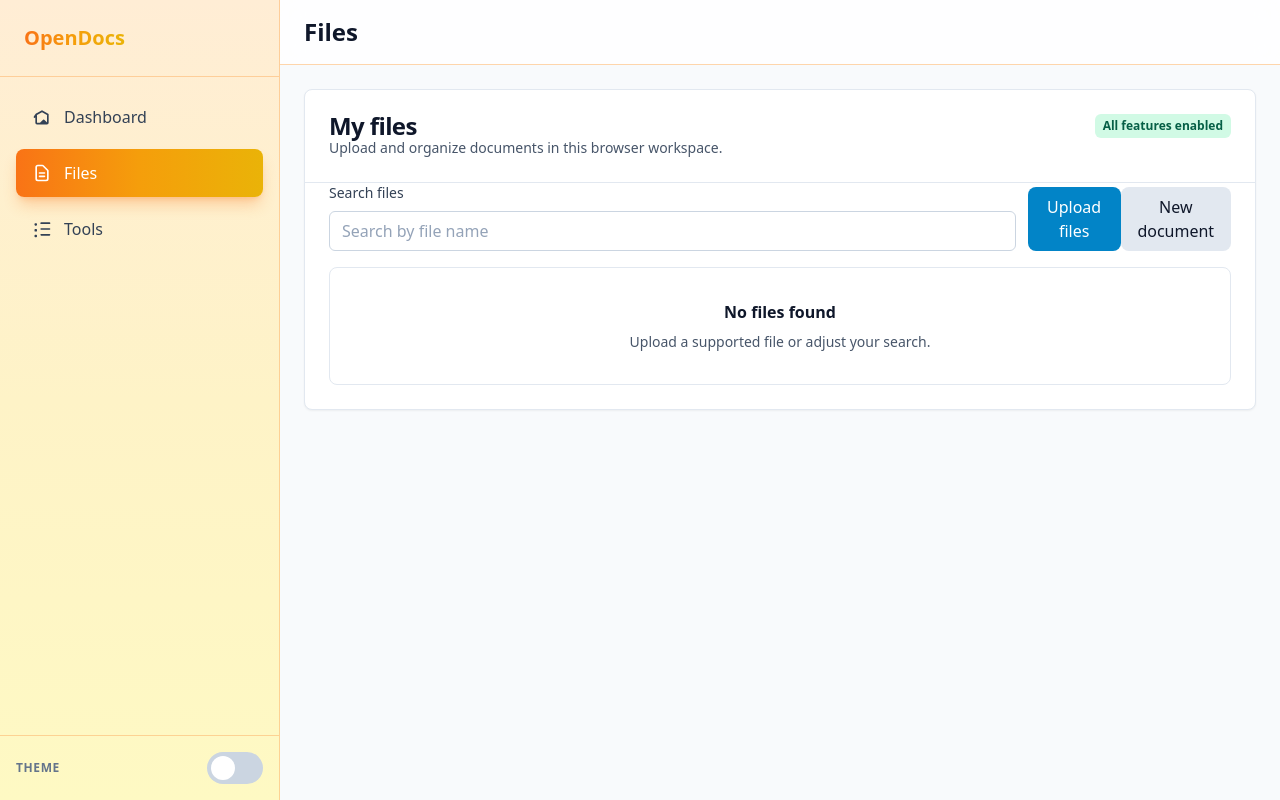
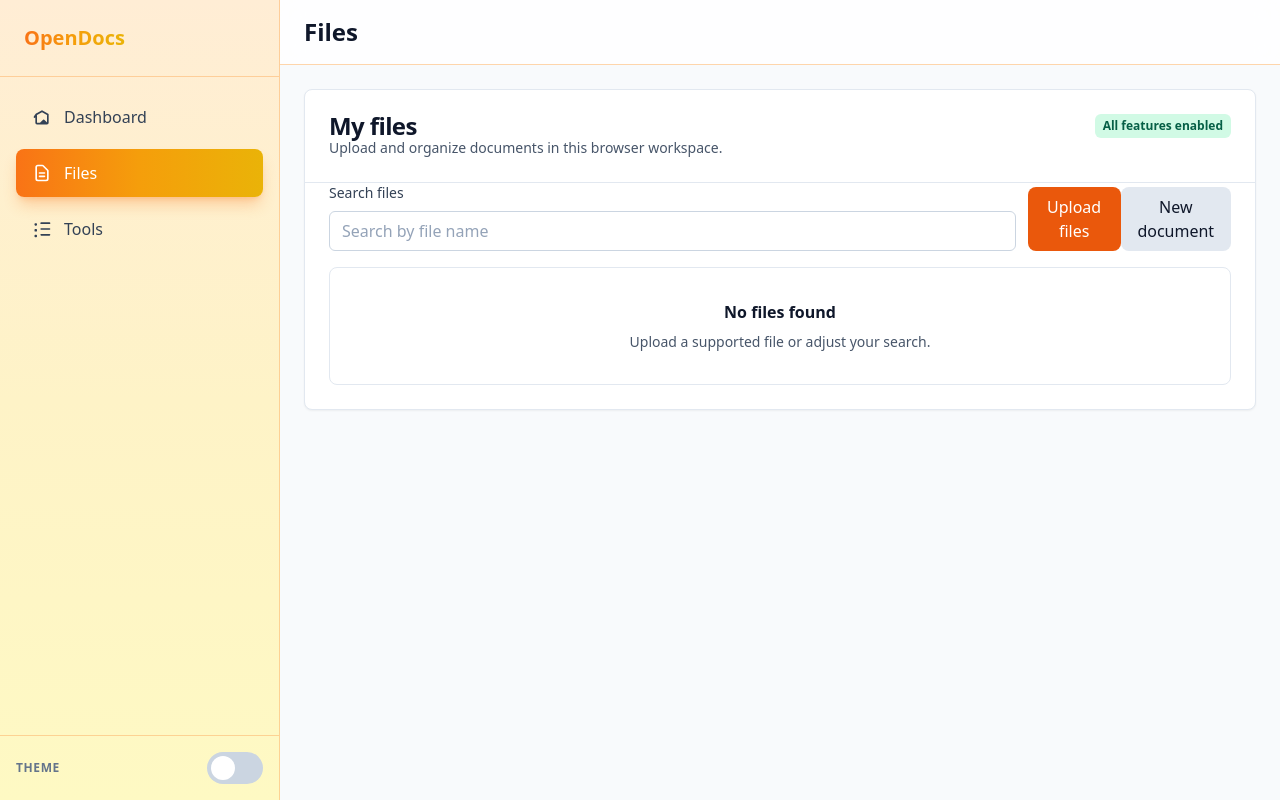
Before and after one commit to akash098p/OpenDocs-Studio, a React (Vite) app: page /files in a window 1280 px wide. Built offline with nearby package versions, Linux system fonts and the light colour scheme; the HTML template or start-up script is replaced by a standard one.

Commit message:
Updates primary button color scheme
Primary buttons now use orange styling in light mode while retaining the existing primary color in dark mode, improving visual consistency and contrast across themes.

```diff
--- a/src/components/ui/Button.tsx
+++ b/src/components/ui/Button.tsx
@@ -13,7 +13,8 @@ export const Button = React.forwardRef<HTMLButtonElement, ButtonProps>(
       'inline-flex items-center justify-center font-medium rounded-lg focus:outline-none focus:ring-2 focus:ring-offset-2 dark:focus:ring-offset-slate-950 disabled:opacity-50 disabled:cursor-not-allowed'
 
     const variants = {
-      primary: 'bg-primary-600 text-white hover:bg-primary-700 focus:ring-primary-500',
+      primary:
+        'bg-orange-600 text-white hover:bg-orange-700 focus:ring-orange-500 dark:bg-primary-600 dark:text-white dark:hover:bg-primary-700 dark:focus:ring-primary-500',
       secondary: 'bg-slate-200 dark:bg-slate-700 text-slate-900 dark:text-slate-100 hover:bg-slate-300 dark:hover:bg-slate-600 focus:ring-slate-500',
       danger: 'bg-red-600 text-white hover:bg-red-700 focus:ring-red-500',
       ghost: 'text-slate-700 dark:text-slate-300 hover:bg-slate-100 dark:hover:bg-slate-800 focus:ring-slate-500',
```
